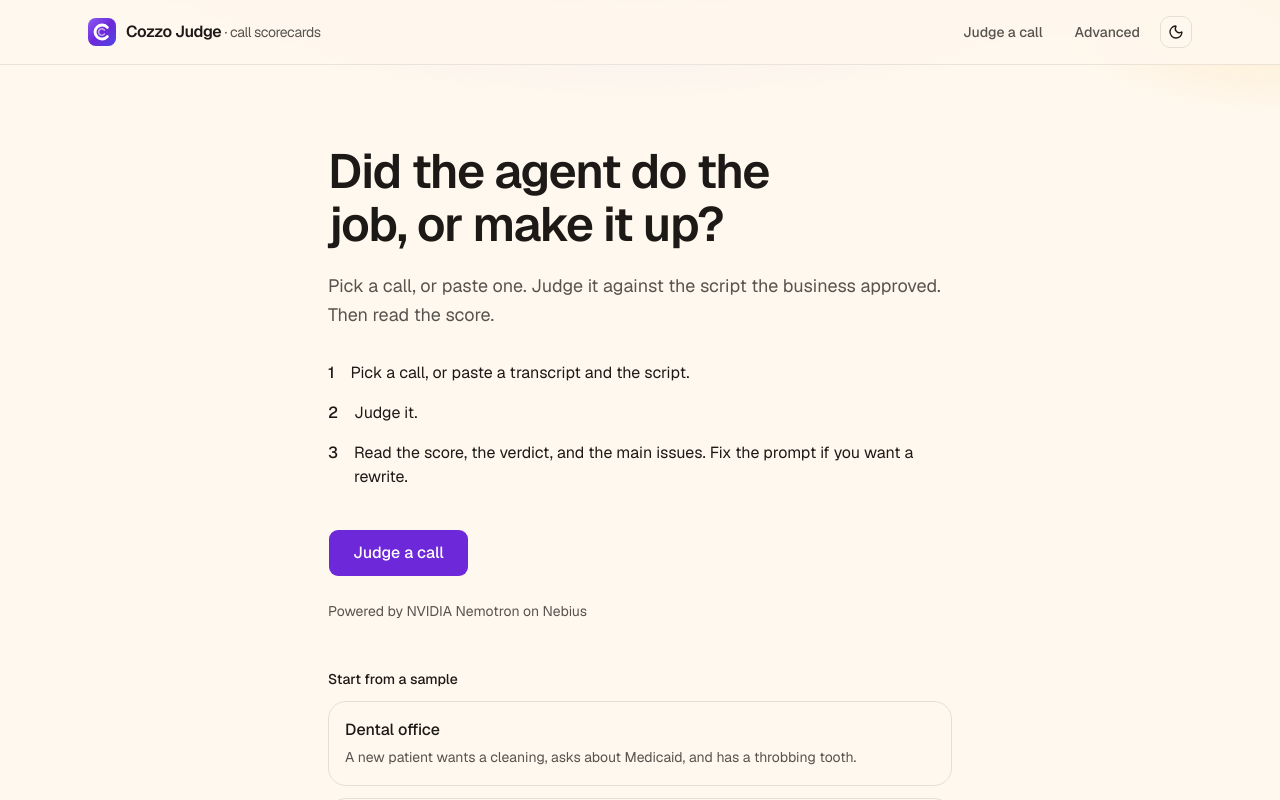
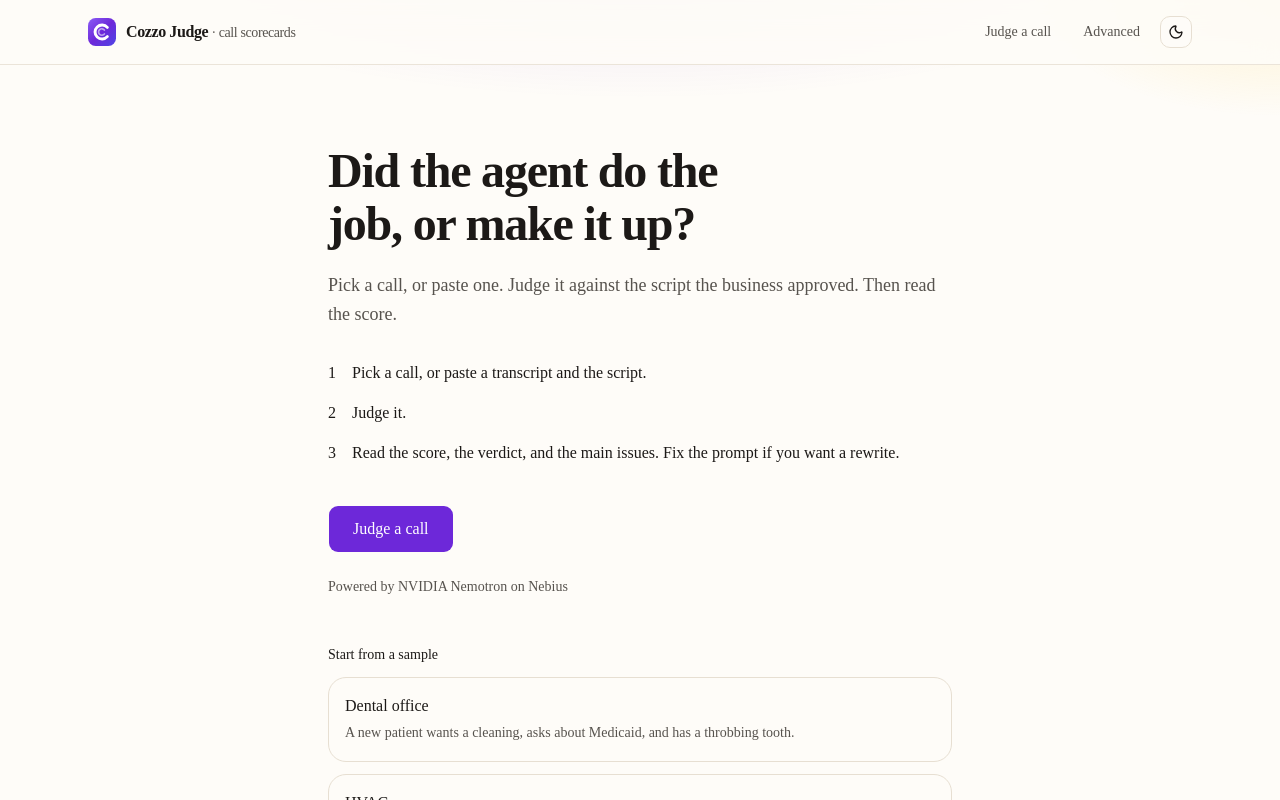
Before and after one commit to Thomas-Jerard/cozzo-judge, a Next.js app: page / in a window 1280 px wide. Shown: the top 800 px of the page. Built offline with nearby package versions, Linux system fonts and the light colour scheme.

Commit message:
Sync with f3d773e

```diff
--- a/app/card/card-view.tsx
+++ b/app/card/card-view.tsx
@@ -3,6 +3,7 @@
 import { useEffect, useState } from "react";
 import Link from "next/link";
 import { CallResult } from "@/components/call-result";
+import { CozzoCanary } from "@/components/cozzo-canary";
 import { decodeCardHash, type SharedCard } from "@/lib/share";
 
 export function CardView() {
@@ -30,7 +31,8 @@ export function CardView() {
 
   if (error === "empty") {
     return (
-      <div className="mx-auto max-w-xl px-5 py-16">
+      <div className="mx-auto grid max-w-xl justify-items-start gap-4 px-5 py-16">
+        <CozzoCanary pose="peek" size={88} label="Cozzo the Canary waiting for a scorecard" />
         <h1 className="text-3xl font-semibold tracking-tight">No scorecard in this link</h1>
         <p className="mt-3 text-sm leading-relaxed text-muted-foreground">
           Score a call, then choose Copy link. The card is stored in the URL itself, so there is no account and no database.
@@ -54,7 +56,12 @@ export function CardView() {
   }
 
   if (!card) {
-    return <p className="px-5 py-16 text-sm text-muted-foreground">Opening the scorecard…</p>;
+    return (
+      <div className="grid justify-items-start gap-3 px-5 py-16">
+        <CozzoCanary pose="think" size={88} label="Cozzo the Canary opening the scorecard" />
+        <p className="text-sm text-muted-foreground">Cozzo is opening the scorecard…</p>
+      </div>
+    );
   }
 
   return (
--- a/app/globals.css
+++ b/app/globals.css
@@ -7,12 +7,14 @@
 @theme inline {
   --color-background: var(--background);
   --color-foreground: var(--foreground);
-  --font-sans: var(--font-geist-sans), ui-sans-serif, system-ui, sans-serif;
+  --font-sans: var(--font-inter), ui-sans-serif, system-ui, sans-serif;
   --color-pass: var(--pass);
   --color-review: var(--review);
   --color-fail: var(--fail);
-  --font-mono: var(--font-geist-mono);
-  --font-heading: var(--font-sans);
+  --color-canary: var(--canary);
+  --color-peach: var(--peach);
+  --font-mono: ui-monospace, SFMono-Regular, Menlo, Monaco, Consolas, monospace;
+  --font-heading: var(--font-sora), var(--font-inter), ui-sans-serif, sans-serif;
   --color-sidebar-ring: var(--sidebar-ring);
   --color-sidebar-border: var(--sidebar-border);
   --color-sidebar-accent-foreground: var(--sidebar-accent-foreground);
@@ -52,7 +54,7 @@
 }
 
 :root {
-  --background: #fff8ee;
+  --background: #fefcf8;
   --foreground: #1c1917;
   --card: #ffffff;
   --card-foreground: #1c1917;
@@ -60,16 +62,18 @@
   --popover-foreground: #1c1917;
   --primary: #6d28d9;
   --primary-foreground: #ffffff;
-  --secondary: #f3ede3;
+  --secondary: #f6f0e6;
   --secondary-foreground: #1c1917;
   --muted: #f6f0e6;
   --muted-foreground: #57534e;
-  --accent: #ede4ff;
-  --accent-foreground: #4c1d95;
+  --accent: #fff6d8;
+  --accent-foreground: #1c1917;
   --destructive: #be123c;
   --border: #e7dfd2;
   --input: #e7dfd2;
-  --ring: #8b5cf6;
+  --ring: #b7791f;
+  --canary: #ffc927;
+  --peach: #ffb38a;
   --pass: #047857;
   --review: #b45309;
   --fail: #be123c;
@@ -91,23 +95,25 @@
 
 .dark {
   --background: #171210;
-  --foreground: #f6f1e8;
-  --card: #241c17;
-  --card-foreground: #f6f1e8;
-  --popover: #2c241e;
-  --popover-foreground: #f6f1e8;
+  --foreground: #fefcf8;
+  --card: #28211d;
+  --card-foreground: #fefcf8;
+  --popover: #28211d;
+  --popover-foreground: #fefcf8;
   --primary: #c4b5fd;
   --primary-foreground: #1e1033;
-  --secondary: #2c241e;
-  --secondary-foreground: #f6f1e8;
-  --muted: #2c241e;
-  --muted-foreground: #c4b8a8;
-  --accent: #3b2a55;
-  --accent-foreground: #ede9fe;
+  --secondary: #28211d;
+  --secondary-foreground: #fefcf8;
+  --muted: #28211d;
+  --muted-foreground: #ccc2b8;
+  --accent: rgba(255, 201, 39, 0.14);
+  --accent-foreground: #ffd95e;
   --destructive: #fb7185;
-  --border: rgb(255 255 255 / 12%);
-  --input: rgb(255 255 255 / 14%);
-  --ring: #a78bfa;
+  --border: rgb(255 226 196 / 12%);
+  --input: rgb(255 226 196 / 14%);
+  --ring: #ffc927;
+  --canary: #ffc927;
+  --peach: #ffb38a;
   --pass: #34d399;
   --review: #fbbf24;
   --fail: #fb7185;
@@ -133,11 +139,37 @@
   body {
     @apply bg-background text-foreground;
     background-image:
-      radial-gradient(ellipse 80% 42% at 50% -12%, rgb(139 92 246 / 16%), transparent 58%),
-      radial-gradient(ellipse 36% 28% at 100% 0%, rgb(245 185 66 / 22%), transparent 52%);
+      radial-gradient(ellipse 80% 42% at 50% -12%, rgb(109 40 217 / 16%), transparent 58%),
+      radial-gradient(ellipse 36% 28% at 100% 0%, rgb(255 201 39 / 18%), transparent 52%);
     background-attachment: fixed;
   }
   html {
     @apply font-sans;
   }
+  h1,
+  h2 {
+    font-family: var(--font-sora), var(--font-inter), ui-sans-serif, system-ui, sans-serif;
+  }
 }
+
+@keyframes canary-bob {
+  0%,
+  100% {
+    transform: translateY(0);
+  }
+  50% {
+    transform: translateY(-4px);
+  }
+}
+
+@media (prefers-reduced-motion: no-preference) {
+  .canary-bob {
+    animation: canary-bob 3.2s ease-in-out infinite;
+  }
+}
+
+@media (prefers-reduced-motion: reduce) {
+  .canary-bob {
+    animation: none;
+  }
+}
```
Also changed, not shown: app/icon.svg, 1 other file (tests, documents, lock files or other folders).
